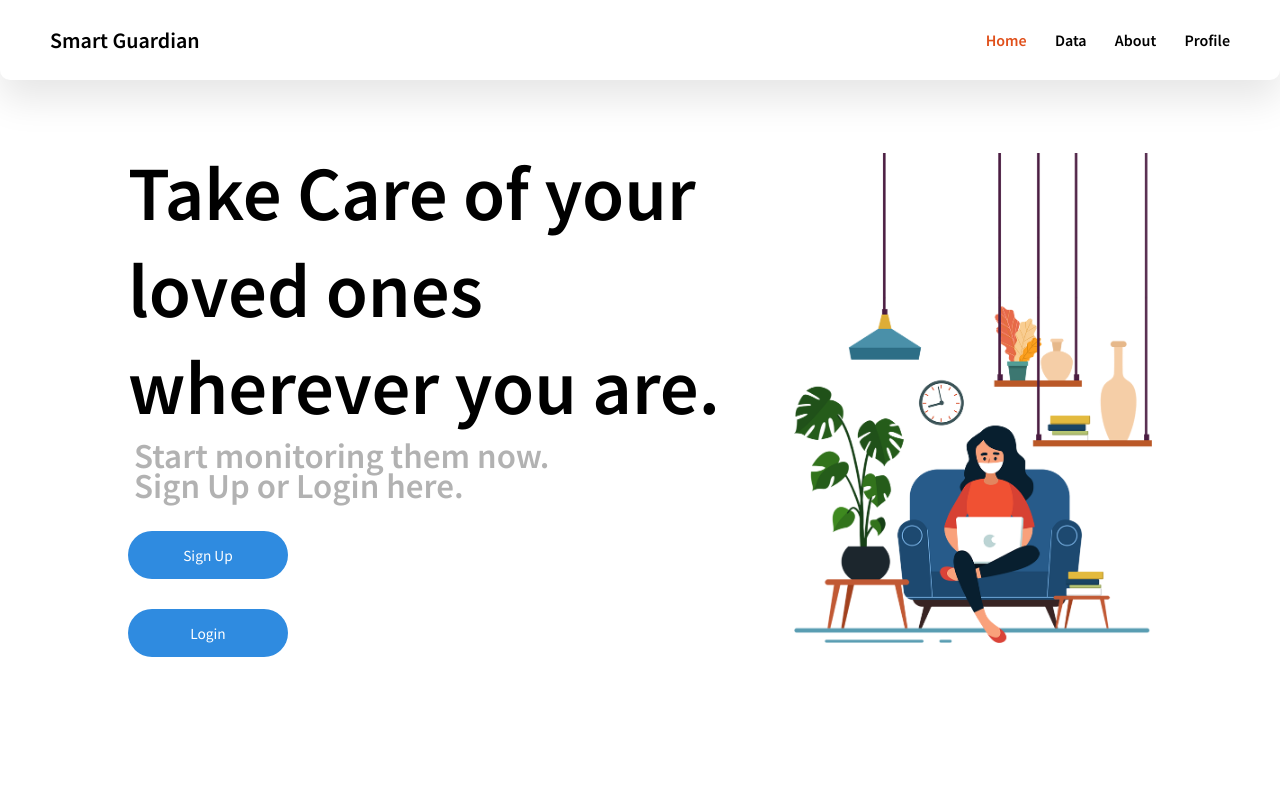
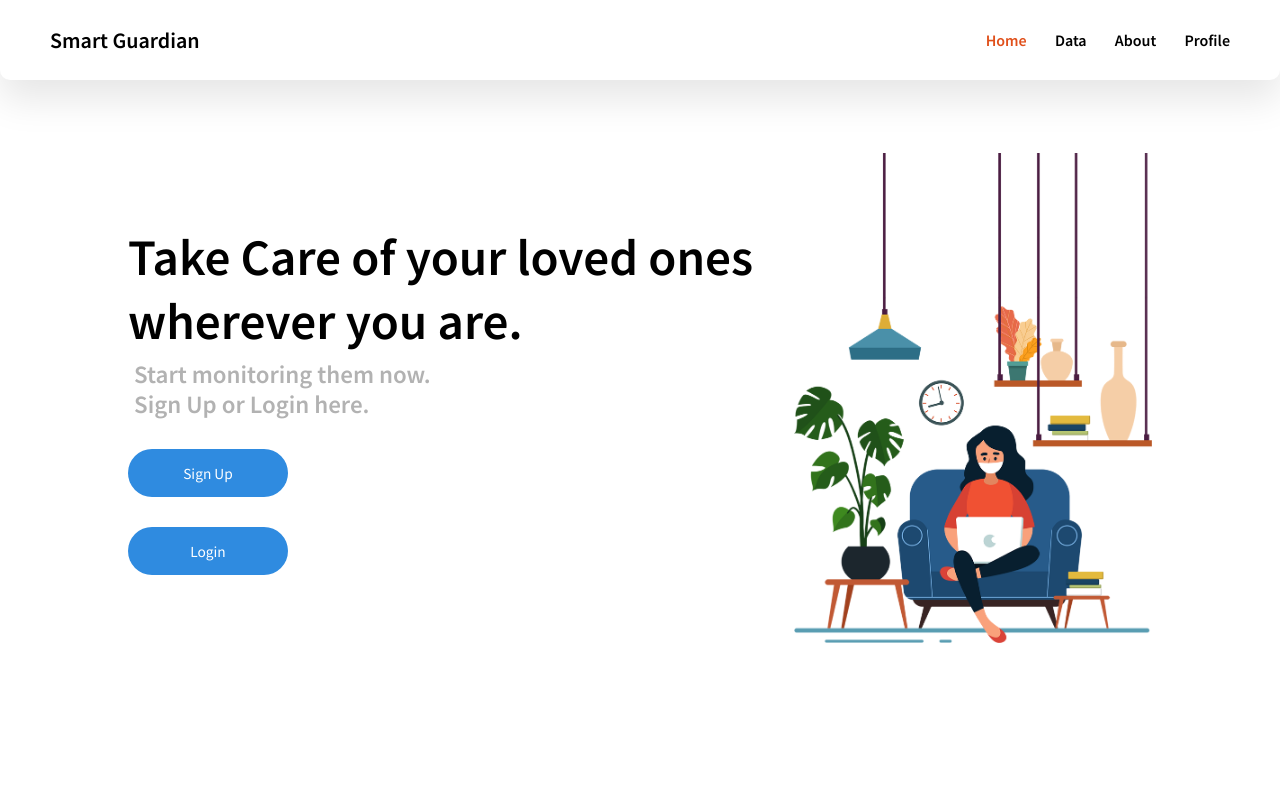
Before and after one commit to meltzer5312/iot-website, a plain HTML site: page index.html in a window 1280 px wide. Shown: the top 800 px of the page. Drawn offline with nearby package versions, Linux system fonts and the light colour scheme.

Commit message:
Update styles.css

```diff
--- a/styles.css
+++ b/styles.css
@@ -57,13 +57,13 @@ html,body{
 }
 
 .landingText h1{
-    font-size: 6vw;
+    font-size: 4vw;
     margin: 0 !important;
 }
 
 .landingText h3{
     margin: 6px !important;
-    font-size: 35px;
+    font-size: 25px;
     opacity: 0.3;
     line-height: 30px;
 }
```
